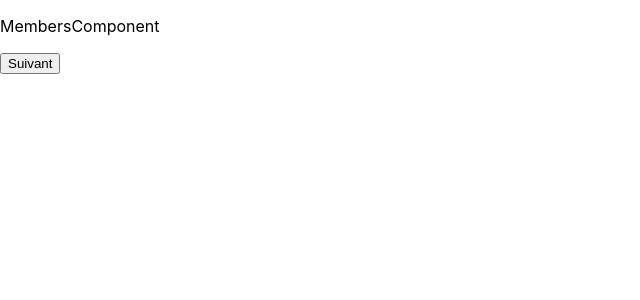
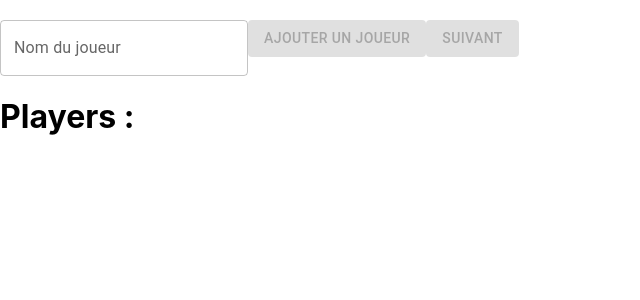
Before and after one commit to Guillaume-corbet/Picolo, a React (Create React App) app: page / in a window 1280 px wide. Shown: the top 300 px of the page, without its empty margins (0-640 px from the left). Built offline with nearby package versions, Linux system fonts and the light colour scheme; the HTML template or start-up script is replaced by a standard one.

Commit message:
add members working

```diff
--- a/package.json
+++ b/package.json
@@ -3,6 +3,9 @@
   "version": "0.1.0",
   "private": true,
   "dependencies": {
+    "@emotion/react": "^11.11.3",
+    "@emotion/styled": "^11.11.0",
+    "@mui/material": "^5.15.7",
     "@testing-library/jest-dom": "^5.17.0",
     "@testing-library/react": "^13.4.0",
     "@testing-library/user-event": "^13.5.0",
--- a/src/Components/GameComponent.js
+++ b/src/Components/GameComponent.js
@@ -13,7 +13,7 @@ function GameComponent() {
         <div>
             {
                 status === "CreatePlayer" ?
-                    <MembersComponent setStatus={setStatus} setPlayer={setPlayer} />
+                    <MembersComponent setStatus={setStatus} setPlayer={setPlayer} player={player}/>
                 : status === "ChooseCategories" ?
                     <CategoriesComponent setStatus={setStatus} />
                 :
--- a/src/Components/MembersComponent.js
+++ b/src/Components/MembersComponent.js
@@ -1,8 +1,30 @@
-function MembersComponent({setStatus, setPlayer}) {
+import React from 'react';
+
+import { Button, TextField } from "@mui/material";
+
+function MembersComponent({setStatus, setPlayer, player}) {
+
+    const [name, setName] = React.useState("");
+
+    const addPlayer = () => {
+        setPlayer([...player, name])
+        setName("")
+    }
+
     return (
         <div>
-            <p>MembersComponent</p>
-            <button onClick={() => {setStatus("ChooseCategories")}}> Suivant </button>
+            <br></br>
+            <TextField id="input_player_name" label="Nom du joueur" value={name} onChange={(event) => {setName(event.target.value)}}/>
+            <Button variant="contained" disabled={player.length > 7 || name.length === 0} onClick={() => {addPlayer()}}> Ajouter un joueur</Button>
+            <Button variant="contained" disabled={player.length < 2} onClick={() => {setStatus("ChooseCategories")}}> Suivant </Button>
+            <h1>Players :</h1>
+            {
+                player.map((item, index) => (
+                    <p key={index}>
+                        {item}
+                    </p>
+                ))
+            }
         </div>
     );
 }
```
